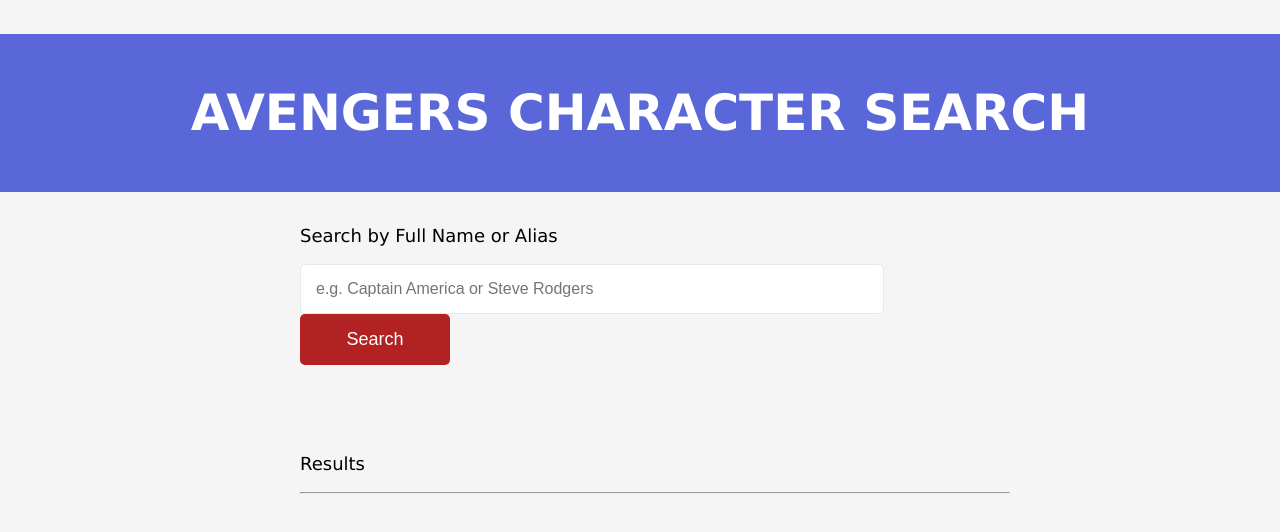
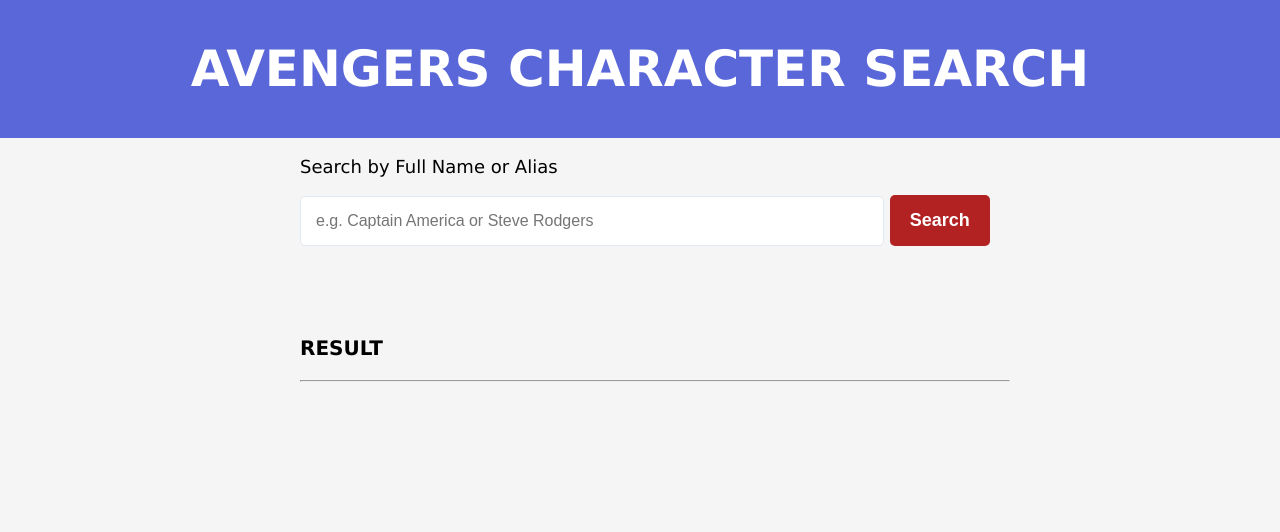
Before and after one commit to MatthewJohnsonA/info2180-lab4, a plain HTML site: page index.html in a window 1280 px wide. Drawn offline with Linux system fonts and the light colour scheme.

Commit message:
Edited CSS and HTML

```diff
--- a/index.html
+++ b/index.html
@@ -13,11 +13,11 @@
     <div class="search">
         <p>Search by Full Name or Alias</p>
         <input type="search" placeholder="e.g. Captain America or Steve Rodgers" name="search" id="character">
-        <button type="submit">Search</button>
+        <button type="submit" id="btn">Search</button>
     </div>
 
     <div class="result">
-        <p>Results</p>
+        <p>Result</p>
 
         <hr>
 
--- a/styles.css
+++ b/styles.css
@@ -12,7 +12,8 @@
     text-transform: uppercase;
     color: white;
     background-color:#5A67D8;
-    padding: 50px;
+    padding: 40px;
+    margin: 0px;
 }
 
 .search {
@@ -30,7 +31,7 @@
 }
 
 button{
-    width: 150px;
+    width: 100px;
     background-color: firebrick;
     color: white;
     border: none;
@@ -38,10 +39,14 @@
     padding: 15px;
     text-align: center;
     font-size: 18px;
+    font-weight: bold;
 }
 
 .result{
     padding: 20px;
     margin-left: 280px;
     margin-right: 250px;
+    font-size: 20px;
+    text-transform: uppercase;
+    font-weight: bold;
 }
```
